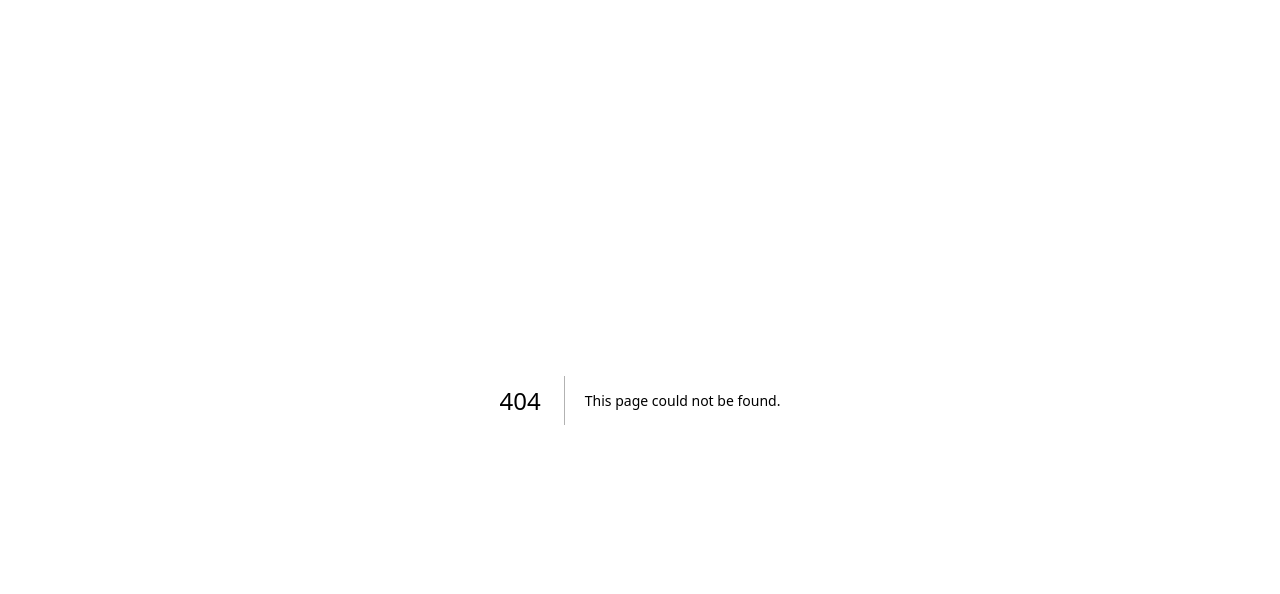
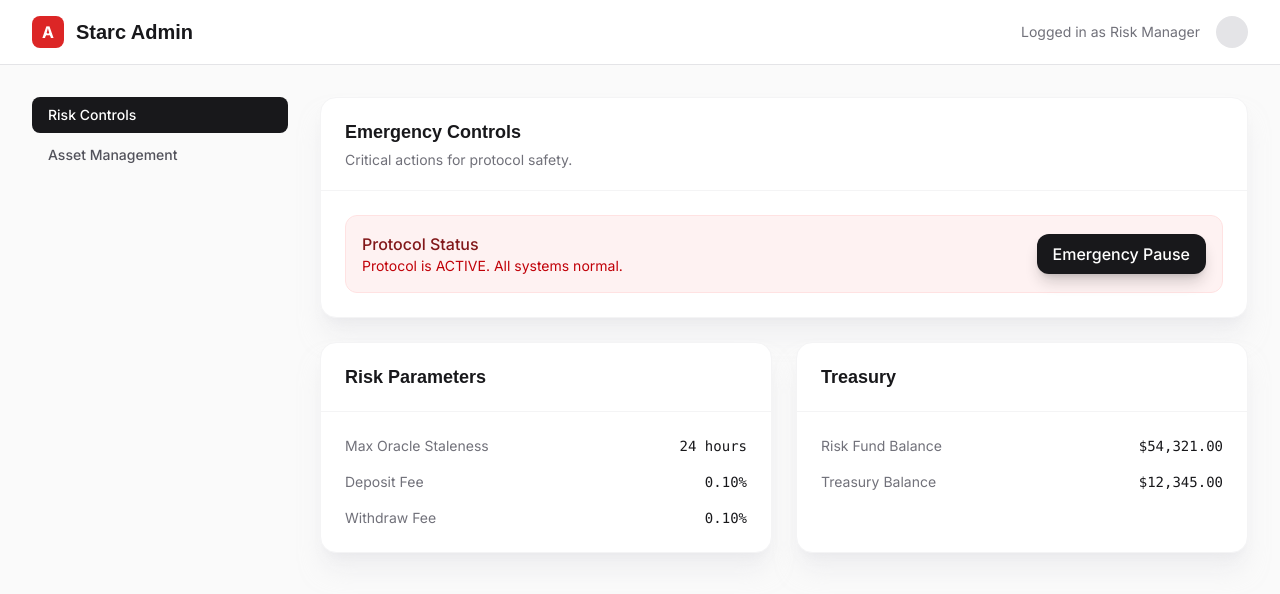
Before and after one commit to tricodex/starc, a Next.js app: page /admin in a window 1280 px wide. Before the commit this address had no page. Shown: the top 594 px of the page. Built offline with nearby package versions, Linux system fonts and the light colour scheme; a web font is replaced by a local one; what wagmi would draw is missing.

Commit message:
feat: Add Admin Dashboard

```diff
--- /dev/null
+++ b/app/admin/page.tsx
@@ -0,0 +1,145 @@
+'use client';
+
+import { useState } from 'react';
+import { Card } from '../components/ui/Card';
+import { Button } from '../components/ui/Button';
+import { SUPPORTED_ASSETS } from '../config/assets';
+
+export default function AdminPage() {
+  const [isPaused, setIsPaused] = useState(false);
+  const [activeTab, setActiveTab] = useState<'risk' | 'assets'>('risk');
+
+  return (
+    <div className="min-h-screen bg-zinc-50">
+      <header className="bg-white border-b border-zinc-200">
+        <div className="max-w-7xl mx-auto px-4 sm:px-6 lg:px-8 h-16 flex items-center justify-between">
+          <div className="flex items-center gap-3">
+            <div className="w-8 h-8 bg-red-600 rounded-lg flex items-center justify-center text-white font-bold">A</div>
+            <span className="font-display text-xl font-bold text-zinc-900">Starc Admin</span>
+          </div>
+          <div className="flex items-center gap-4">
+            <span className="text-sm text-zinc-500">Logged in as Risk Manager</span>
+            <div className="w-8 h-8 bg-zinc-200 rounded-full"></div>
+          </div>
+        </div>
+      </header>
+
+      <main className="max-w-7xl mx-auto px-4 sm:px-6 lg:px-8 py-8">
+        <div className="flex gap-8">
+          {/* Sidebar */}
+          <div className="w-64 shrink-0">
+            <nav className="space-y-1">
+              <button
+                onClick={() => setActiveTab('risk')}
+                className={`w-full text-left px-4 py-2 rounded-lg text-sm font-medium transition-colors ${
+                  activeTab === 'risk' ? 'bg-zinc-900 text-white' : 'text-zinc-600 hover:bg-zinc-100'
+                }`}
+              >
+                Risk Controls
+              </button>
+              <button
+                onClick={() => setActiveTab('assets')}
+                className={`w-full text-left px-4 py-2 rounded-lg text-sm font-medium transition-colors ${
+                  activeTab === 'assets' ? 'bg-zinc-900 text-white' : 'text-zinc-600 hover:bg-zinc-100'
+                }`}
+              >
+                Asset Management
+              </button>
+            </nav>
+          </div>
+
+          {/* Content */}
+          <div className="flex-1 space-y-6">
+            {activeTab === 'risk' && (
+              <>
+                <Card title="Emergency Controls" description="Critical actions for protocol safety.">
+                  <div className="flex items-center justify-between p-4 bg-red-50 rounded-xl border border-red-100">
+                    <div>
+                      <h4 className="font-medium text-red-900">Protocol Status</h4>
+                      <p className="text-sm text-red-700">
+                        {isPaused ? 'Protocol is PAUSED. No deposits allowed.' : 'Protocol is ACTIVE. All systems normal.'}
+                      </p>
+                    </div>
+                    <Button
+                      variant={isPaused ? 'primary' : 'secondary'}
+                      className={isPaused ? 'bg-emerald-600 hover:bg-emerald-700' : 'bg-red-600 hover:bg-red-700 text-white'}
+                      onClick={() => setIsPaused(!isPaused)}
+                    >
+                      {isPaused ? 'Resume Protocol' : 'Emergency Pause'}
+                    </Button>
+                  </div>
+                </Card>
+
+                <div className="grid grid-cols-2 gap-6">
+                  <Card title="Risk Parameters">
+                    <div className="space-y-4">
+                      <div className="flex justify-between items-center">
+                        <span className="text-sm text-zinc-500">Max Oracle Staleness</span>
+                        <span className="font-mono text-sm">24 hours</span>
+                      </div>
+                      <div className="flex justify-between items-center">
+                        <span className="text-sm text-zinc-500">Deposit Fee</span>
+                        <span className="font-mono text-sm">0.10%</span>
+                      </div>
+                      <div className="flex justify-between items-center">
+                        <span className="text-sm text-zinc-500">Withdraw Fee</span>
+                        <span className="font-mono text-sm">0.10%</span>
+                      </div>
+                    </div>
+                  </Card>
+                  <Card title="Treasury">
+                    <div className="space-y-4">
+                      <div className="flex justify-between items-center">
+                        <span className="text-sm text-zinc-500">Risk Fund Balance</span>
+                        <span className="font-mono text-sm">$54,321.00</span>
+                      </div>
+                      <div className="flex justify-between items-center">
+                        <span className="text-sm text-zinc-500">Treasury Balance</span>
+                        <span className="font-mono text-sm">$12,345.00</span>
+                      </div>
+                    </div>
+                  </Card>
+                </div>
+              </>
+            )}
+
+            {activeTab === 'assets' && (
+              <Card title="Supported Assets" description="Manage asset configurations and limits.">
+                <div className="overflow-x-auto">
+                  <table className="w-full text-sm text-left">
+                    <thead className="text-xs text-zinc-500 uppercase bg-zinc-50 border-b border-zinc-100">
+                      <tr>
+                        <th className="px-4 py-3">Asset</th>
+                        <th className="px-4 py-3">Symbol</th>
+                        <th className="px-4 py-3">Daily Limit</th>
+                        <th className="px-4 py-3">Status</th>
+                        <th className="px-4 py-3">Action</th>
+                      </tr>
+                    </thead>
+                    <tbody>
+                      {(Object.keys(SUPPORTED_ASSETS) as Array<keyof typeof SUPPORTED_ASSETS>).map((key) => (
+                        <tr key={key} className="border-b border-zinc-50 last:border-0">
+                          <td className="px-4 py-3 font-medium text-zinc-900">{SUPPORTED_ASSETS[key].name}</td>
+                          <td className="px-4 py-3 text-zinc-500">{SUPPORTED_ASSETS[key].symbol}</td>
+                          <td className="px-4 py-3 font-mono">$1,000,000</td>
+                          <td className="px-4 py-3">
+                            <span className="inline-flex items-center px-2 py-1 rounded-full text-xs font-medium bg-emerald-100 text-emerald-700">
+                              Active
+                            </span>
+                          </td>
+                          <td className="px-4 py-3">
+                            <button className="text-indigo-600 hover:text-indigo-900 font-medium">Edit</button>
+                          </td>
+                        </tr>
+                      ))}
+                    </tbody>
+                  </table>
+                </div>
+              </Card>
+            )}
+          </div>
+        </div>
+      </main>
+    </div>
+  );
+}
```
